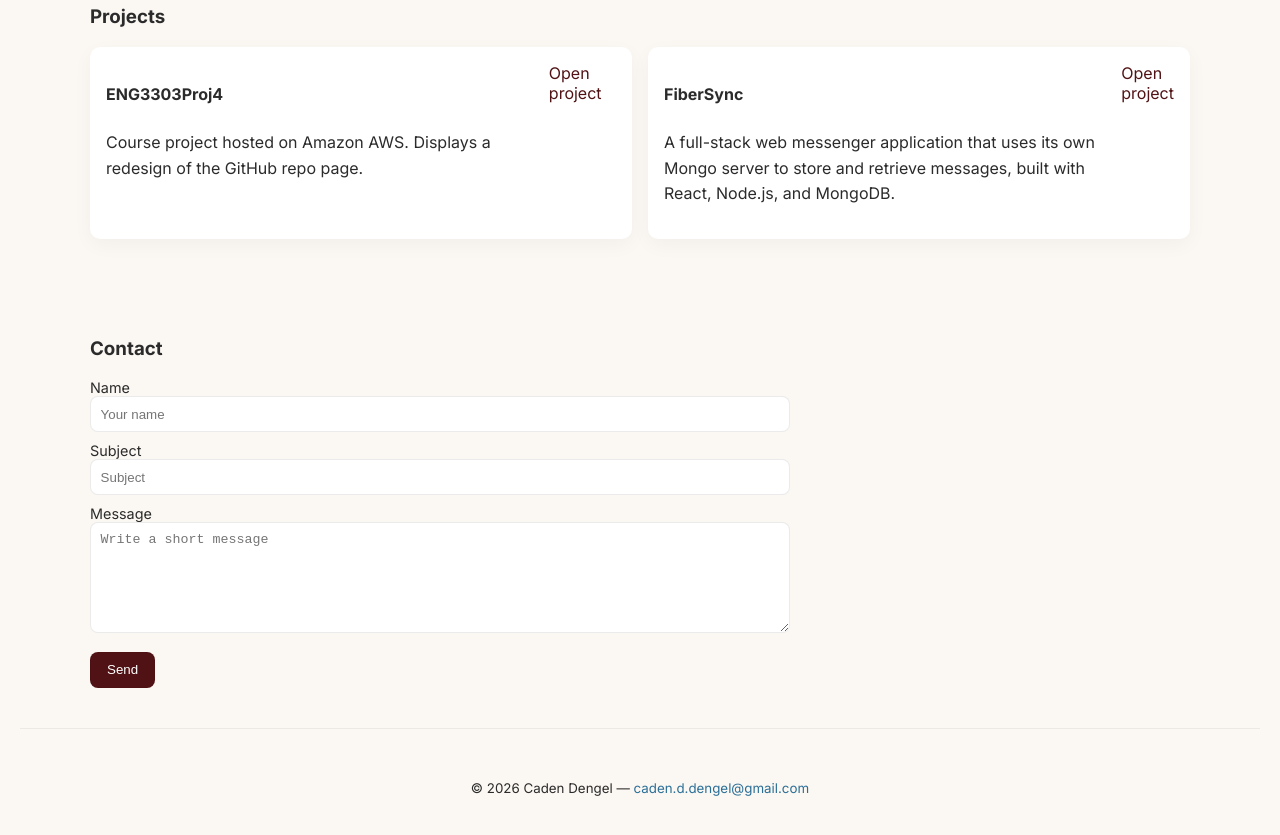
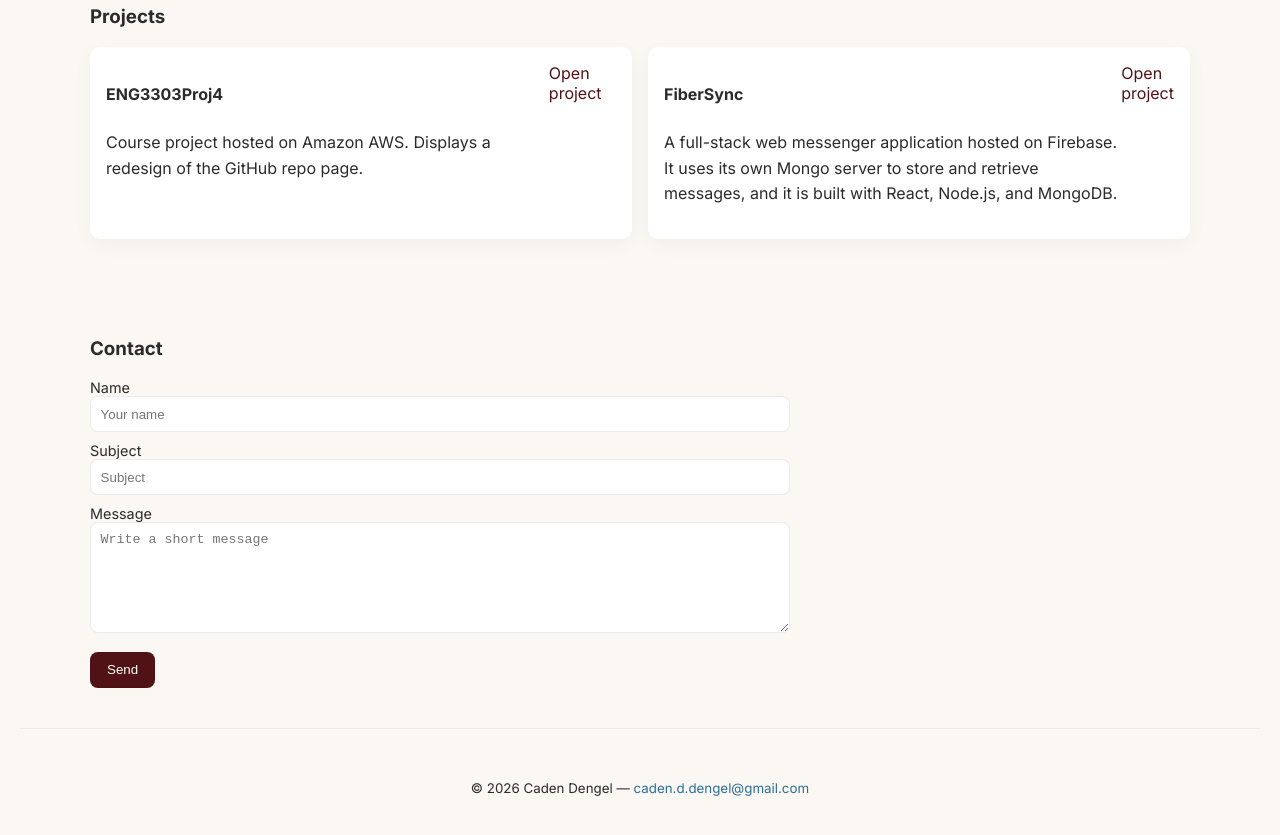
Before and after one commit to cadendengel/cadendengel, a React (Vite) app in the folder client/: page / in a window 1280 px wide. Shown: the part 880-1715 px from the top of the page. Built offline with nearby package versions, Linux system fonts and the light colour scheme.

Commit message:
Minor formatting changes

```diff
--- a/client/src/App.jsx
+++ b/client/src/App.jsx
@@ -1,6 +1,6 @@
 import { useEffect, useState } from 'react'
 
-function App(){
+function App() {
   const [projects] = useState([
     {
       id: 'eng3303proj4',
@@ -11,19 +11,19 @@ function App(){
     {
       id: 'fibersync',
       title: 'FiberSync',
-      description: 'A full-stack web messenger application that uses its own Mongo server to store and retrieve messages, built with React, Node.js, and MongoDB.',
+      description: 'A full-stack web messenger application hosted on Firebase. It uses its own Mongo server to store and retrieve messages, and it is built with React, Node.js, and MongoDB.',
       link: 'https://fibersync-fd2e2.web.app/'
     }
   ]);
 
   const [theme, setTheme] = useState(() => localStorage.getItem('theme') || 'light');
 
-  useEffect(()=>{
+  useEffect(() => {
     document.documentElement.setAttribute('data-theme', theme);
     localStorage.setItem('theme', theme);
   }, [theme]);
 
-  function handleContactSubmit(e){
+  function handleContactSubmit(e) {
     e.preventDefault();
     const form = e.target;
     const name = form.name.value.trim();
@@ -40,7 +40,7 @@ function App(){
           <h1 className="brand">Caden Dengel</h1>
           <div className="controls">
             <a className="resume-link" href="/img/Caden_Dengel_Resume.pdf" download>Download Resume</a>
-            <button className="theme-toggle" onClick={()=>setTheme(t => t==='light' ? 'dark' : 'light')}>
+            <button className="theme-toggle" onClick={() => setTheme(t => t === 'light' ? 'dark' : 'light')}>
               {theme === 'light' ? 'Dark Mode' : 'Light Mode'}
             </button>
           </div>
```
